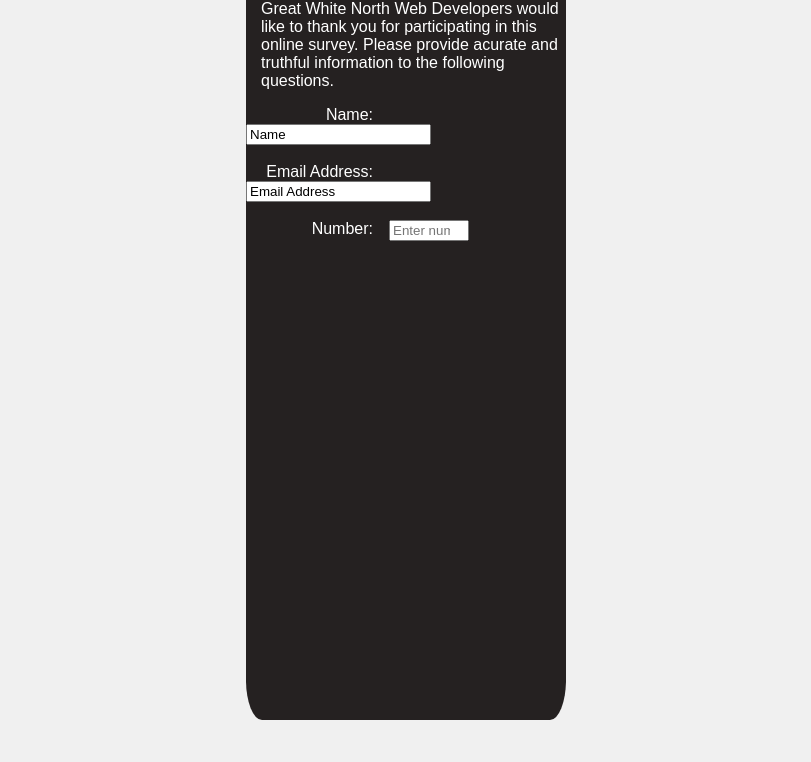
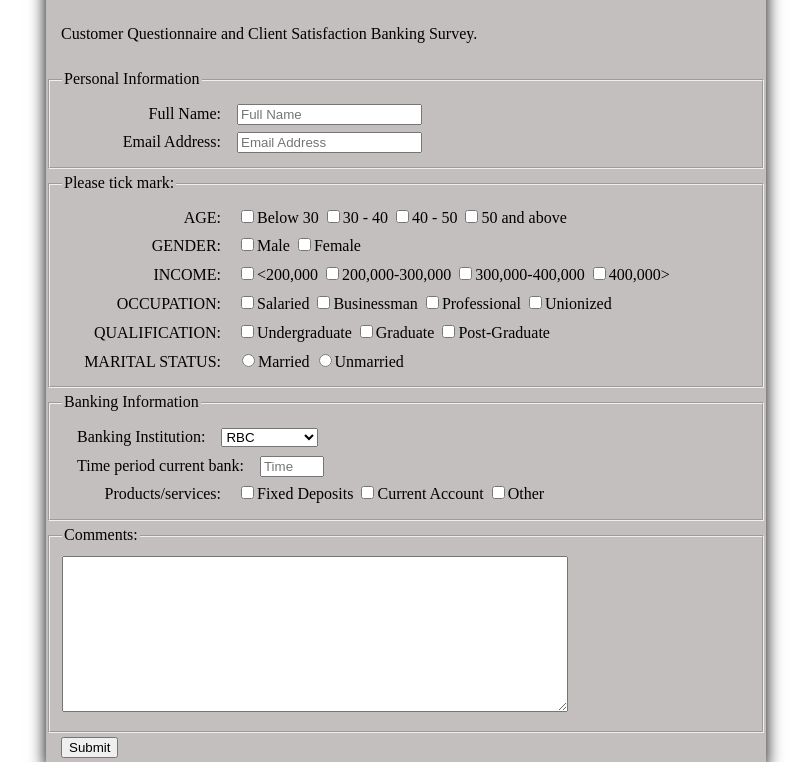
Before and after one commit to hildebeb/freeCodeCamp_SurveyForm, a plain HTML site: page index.html in a window 1280 px wide. Shown: the part 80-842 px from the top of the page, without its empty margins (234-1045 px from the left). Before the commit the page ends 800 px from the top, so only its background shows below. Drawn offline with Linux system fonts and the light colour scheme.

Commit message:
Rewrite of survey form

```diff
--- /dev/null
+++ b/backup/style.css
@@ -0,0 +1,81 @@
+:root {
+    --margin-left: 15px;
+    --display: block;
+    --float: left;
+    --width: 7em;
+    --text-align: right;
+    --margin-right: 1em;
+}
+
+html, body {
+    background-color: #f0f0f0;
+    color: #000;
+    font: normal 16px Arial, Helvetica, sana-serif;
+    /*width: 960px;
+    height: 100%;*/
+    margin: 0;
+    padding: 0;
+}
+
+.flex-grid {
+    display:flex;
+    min-height: 100vh;
+    flex-direction: column;
+}
+
+.flex-grid-body {
+    display: flex;
+    flex: 1;
+}
+
+.survey-content {
+    flex: 1;
+    background: rgb(37, 33, 33);
+    border-radius: 5%;
+    color: #fff;
+}
+
+.survey-nav, .survey-aside {
+    /* 30em is the width of the columns */
+    flex: 0 0 30em;
+}
+
+.survey-nav {
+    /* put the nav on the left */
+    order: -1;
+}
+
+#title {
+    text-align: center;
+}
+
+#description {
+    margin-left: var(--margin-left);
+}
+
+#name-label {
+    margin-left: var(--margin-left);
+    display: var(--display);
+    float: var(--float);
+    width: var(--width);
+    text-align: var(--text-align);
+    margin-right: var(--margin-right);
+}
+
+#email-label {
+    margin-left: var(--margin-left);
+    display: var(--display);
+    float: var(--float);
+    width: var(--width);
+    text-align: var(--text-align);
+    margin-right: var(--margin-right);
+}
+
+#number-label {
+    margin-left: var(--margin-left);
+    display: var(--display);
+    float: var(--float);
+    width: var(--width);
+    text-align: var(--text-align);
+    margin-right: var(--margin-right);
+}
--- a/index.html
+++ b/index.html
@@ -9,35 +9,97 @@
         <link rel="stylesheet" type="text/css" href="style.css">
         <title>Survey Form</title>
     </head>
-    <body class="flex-grid">
-        <div class="flex-grid-body">
-            <main class="survey-content">
-                <h1 id="title">Survey Form</h1>
-                <p id="description">Great White North Web Developers would like to thank you for participating in this online survey.  Please provide acurate and truthful information to the following questions.</p>
-            <div class="form">
-                <form id="survey-form">
+    <body>
+        <main class="survey-content">
+            <h1 id="title">Questionnaire for Study</h1>
+            <p id="description">Customer Questionnaire and Client Satisfaction Banking Survey.</p>
+        <div class="form">
+            <form id="survey-form">
+                <fieldset>
+                    <legend>Personal Information</legend>
                     <div>
-                        <label id="name-label">Name:</label>
-                        <input id="name" type="text" value="Name" name="Name" placeholder="name" required>
+                        <label id="name-label">Full Name:</label>
+                        <input id="name" type="text" name="Name" placeholder="Full Name" required>
                     </div>
-                    <br>
                     <div>
                         <label id="email-label">Email Address:</label>
-                        <input id="email" type="email" value="Email Address" name="Email Address" placeholder="email address" required>
+                        <input id="email" type="email" name="Email Address" placeholder="Email Address" required>
                     </div>
-                    <br>
+                </fieldset>
+                <fieldset>
+                    <legend>Please tick mark:</legend>
                     <div>
-                        <label id="number-label">Number:</label>
-                        <input id="number" type="number" value="Enter a Number" name="Enter a Number" placeholder="Enter number between 1 and 10000" min="1" max="10000">
+                        <label id="checkbox-label">AGE:</label>
+                        <input type="checkbox" name="" value="Below 30"><span>Below 30</span>
+                        <input type="checkbox" name="" value="30 - 40"><span>30 - 40</span>
+                        <input type="checkbox" name="" value="40 - 50"><span>40 - 50</span>
+                        <input type="checkbox" name="" value="50 and above"><span>50 and above</span>
                     </div>
-                    <br>
+                    <div>
+                        <label id="checkbox-label">GENDER:</label>
+                        <input type="checkbox" name="" value="Male"><span>Male</span>
+                        <input type="checkbox" name="" value="Female"><span>Female</span>
+                    </div>
+                    <div>
+                        <label id="checkbox-label">INCOME:</label>
+                        <input type="checkbox" name="" value="<200,000"><span><200,000</span>
+                        <input type="checkbox" name="" value="200,000-300,000"><span>200,000-300,000</span>
+                        <input type="checkbox" name="" value="200,000-300,000"><span>300,000-400,000</span>
+                        <input type="checkbox" name="" value="200,000>"><span>400,000></span>
+                    </div>
+                    <div>
+                        <label id="checkbox-label">OCCUPATION:</label>
+                        <input type="checkbox" name="" value="Salaried"><span>Salaried</span>
+                        <input type="checkbox" name="" value="Businessman"><span>Businessman</span>
+                        <input type="checkbox" name="" value="Professional"><span>Professional</span>
+                        <input type="checkbox" name="" value="Unionized"><span>Unionized</span>
+                    </div>
+                    <div>
+                        <label id="checkbox-label">QUALIFICATION:</label>
+                        <input type="checkbox" name="" value="Undergraduate"><span>Undergraduate</span>
+                        <input type="checkbox" name="" value="Graduate"><span>Graduate</span>
+                        <input type="checkbox" name="" value="Post-Graduate"><span>Post-Graduate</span>
+                    </div>
+                    <div>
+                        <label id="radio-label">MARITAL STATUS:</label>
+                        <input type="radio" name="human" value="Married"><span>Married</span>
+                        <input type="radio" name="human" value="Unmarried"><span>Unmarried</span>
+                    </div>
+                </fieldset>
+                <fieldset>
+                    <legend>Banking Information</legend>
+                    <div id="dropdown">
+                        <label id="dropdown-label">Banking Institution:</label>
+                        <select name="bankinstitution">
+                            <option value="RBC">RBC</option>
+                            <option value="Scotia Bank">Scotia Bank</option>
+                            <option value="TD">TD</option>
+                            <option value="Credit Union">Credit Union</option>
+                        </select>
+                        </div>
+                    <div>
+                        <label id="number-label">Time period current bank:</label>
+                        <input id="number" type="number" name="Email Address" placeholder="Time" min="0" max="100">
+                    </div>
+                    <div>
+                        <label id="checkbox-label">Products/services:</label>
+                        <input type="checkbox" name="" value="Fixed Deposits"><span>Fixed Deposits</span>
+                        <input type="checkbox" name="" value="Current Account"><span>Current Account</span>
+                        <input type="checkbox" name="" value="Other"><span>Other</span>
+                    </div>
+                </fieldset>
+                <fieldset>
+                    <legend>Comments:</legend>
+                    <div>
+                        <textarea>
 
-                </form>
-            </main>
-            <nav class="survey-nav"></nav>
-            <aside class="survey-aside"></aside>
-
-        </div>
-        <footer></footer>
+                        </textarea>
+                    </div>
+                </fieldset>
+                    <div id="submit-button">
+                        <input id="submit" type="submit" value="Submit" onclick="alert('Hello World!')">
+                    </div>
+            </form>
+        </main>
     </body>
 </html>
--- a/style.css
+++ b/style.css
@@ -2,47 +2,33 @@
     --margin-left: 15px;
     --display: block;
     --float: left;
-    --width: 7em;
+    --width: 9em;
     --text-align: right;
     --margin-right: 1em;
 }
 
-html, body {
-    background-color: #f0f0f0;
-    color: #000;
-    font: normal 16px Arial, Helvetica, sana-serif;
-    /*width: 960px;
-    height: 100%;*/
+html,
+body {
     margin: 0;
     padding: 0;
-}
-
-.flex-grid {
-    display:flex;
-    min-height: 100vh;
+    display: flex;
+    /*min-height: 100vh;*/
+    height: 100%;
     flex-direction: column;
 }
 
-.flex-grid-body {
-    display: flex;
-    flex: 1;
-}
-
 .survey-content {
-    flex: 1;
-    background: rgb(37, 33, 33);
-    border-radius: 5%;
-    color: #fff;
-}
-
-.survey-nav, .survey-aside {
-    /* 30em is the width of the columns */
-    flex: 0 0 30em;
-}
-
-.survey-nav {
-    /* put the nav on the left */
-    order: -1;
+    max-width: 960px;
+    min-width: 720px;
+    /*height: 800px;*/
+    margin: auto;
+    background-color: rgba(194, 189, 189, 0.966);
+    color: #000;
+    box-shadow: 0 8px 16px 0 #000;
+    /*flex: 1;*/
+    flex: 1 0 auto;
+    /*border-radius: 20% 20% 0 0;*/
+    line-height: 1.8;
 }
 
 #title {
@@ -51,6 +37,7 @@ html, body {
 
 #description {
     margin-left: var(--margin-left);
+    margin-right: 15px;
 }
 
 #name-label {
@@ -71,6 +58,15 @@ html, body {
     margin-right: var(--margin-right);
 }
 
+#postalzipcode-label {
+    margin-left: var(--margin-left);
+    display: var(--display);
+    float: var(--float);
+    width: var(--width);
+    text-align: var(--text-align);
+    margin-right: var(--margin-right);
+}
+
 #number-label {
     margin-left: var(--margin-left);
     display: var(--display);
@@ -79,3 +75,73 @@ html, body {
     text-align: var(--text-align);
     margin-right: var(--margin-right);
 }
+
+#dropdown-label {
+    margin-left: var(--margin-left);
+    display: var(--display);
+    float: var(--float);
+    width: var(--width);
+    text-align: var(--text-align);
+    margin-right: var(--margin-right);
+}
+
+#radio-label {
+    margin-left: var(--margin-left);
+    display: var(--display);
+    float: var(--float);
+    width: var(--width);
+    text-align: var(--text-align);
+    margin-right: var(--margin-right);
+}
+
+#checkbox-label {
+    margin-left: var(--margin-left);
+    display: var(--display);
+    float: var(--float);
+    width: var(--width);
+    text-align: var(--text-align);
+    margin-right: var(--margin-right);
+}
+
+#textbox-label {
+    margin-left: var(--margin-left);
+    display: var(--display);
+    float: var(--float);
+    width: var(--width);
+    text-align: var(--text-align);
+    margin-right: var(--margin-right);
+}
+
+#number-label {
+    margin-left: var(--margin-left);
+    display: var(--display);
+    float: var(--float);
+    width: var(--text-align);
+    text-align: var(--text-align);
+    margin-right: var(--margin-right);
+}
+
+#dropdown-label {
+    margin-left: var(--margin-left);
+    display: var(--display);
+    float: var(--float);
+    width: var(--text-align);
+    text-align: var(--text-align);
+    margin-right: var(--margin-right);
+}
+
+textarea {
+    /*resize:both;*/
+    max-height:200px;
+    min-height: 150px;
+    max-width: 600px;
+    min-width: 500px;
+}
+
+#submit-button {
+    margin-left: var(--margin-left);
+}
+
+.main {
+    background-color: rgb(216, 206, 206);
+}
```
Also changed, not shown: backup/index.html (added, +43 -0 lines).
